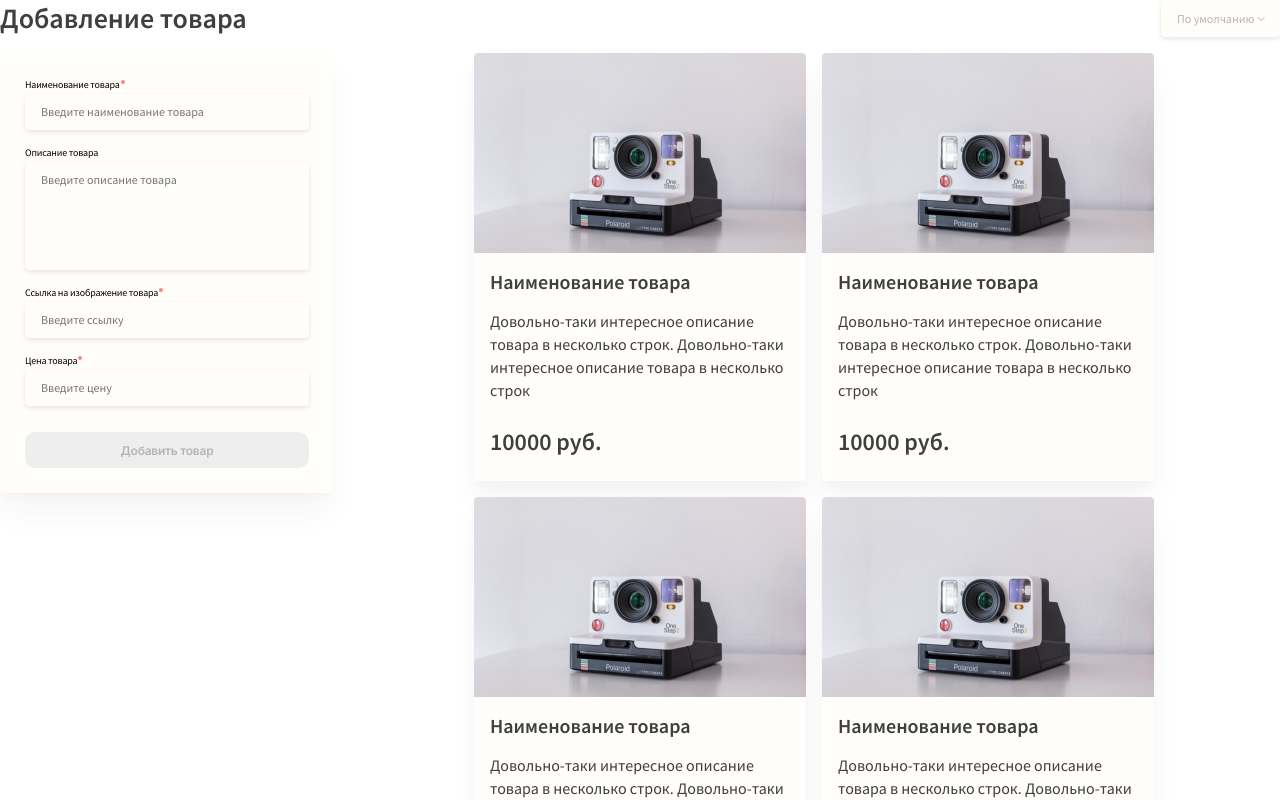
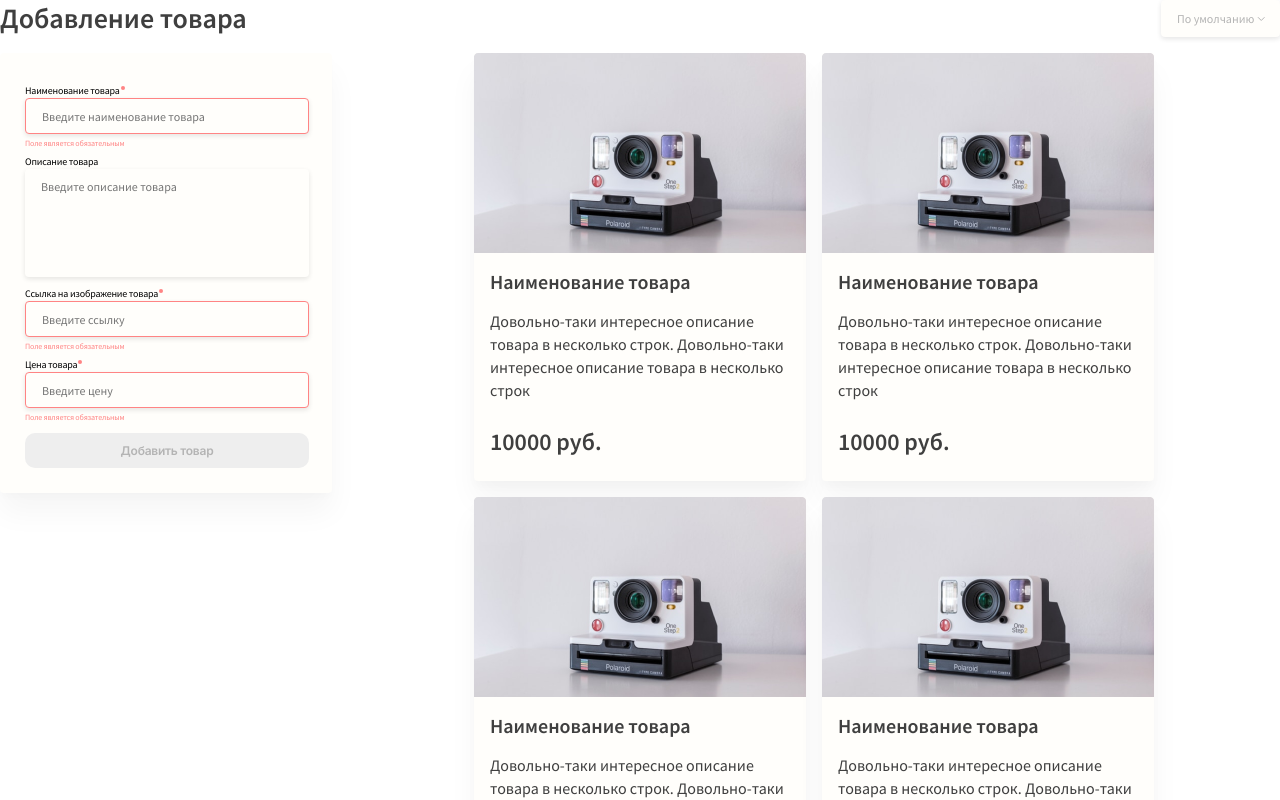
Before and after one commit to Vlad777-bit/idaproject-test, a Vue app: page / in a window 1280 px wide. Shown: the top 800 px of the page. Built offline with nearby package versions, Linux system fonts and the light colour scheme; the HTML template or start-up script is replaced by a standard one.

Commit message:
added temporary validation

```diff
--- a/src/components/AppForm.vue
+++ b/src/components/AppForm.vue
@@ -1,39 +1,49 @@
 <template>
   <div>
-    <form class="form">
+    <form class="form" @submit.prevent>
       <custom-input
         :label="'Наименование товара'"
-        :typeInput="'text'"
+        :type-input="'text'"
         :placeholder="'Введите наименование товара'"
         :id="'name'"
-        :isRquired="true"
+        :is-rquired="true"
+        :is-valid="validName"
+        v-model="productName"
+        :error-text="'Поле является обязательным'"
       />
 
       <custom-textarea
         :label="'Описание товара'"
         :placeholder="'Введите описание товара'"
         :id="'description'"
+        v-model="productDesc"
       />
 
       <custom-input
         :label="'Ссылка на изображение товара'"
-        :typeInput="'text'"
+        :type-input="'text'"
         :placeholder="'Введите ссылку'"
         :id="'linkImage'"
-        :isRquired="true"
+        :is-rquired="true"
+        :is-valid="validPhotoLink"
+        v-model="productPhotoLink"
+        :error-text="'Поле является обязательным'"
       />
 
       <custom-input
         :label="'Цена товара'"
-        :typeInput="'text'"
+        :type-input="'text'"
         :placeholder="'Введите цену'"
         :id="'price'"
-        :isRquired="true"
+        :is-rquired="true"
+        :is-valid="validPrice"
+        v-model="productPrice"
+        :error-text="'Поле является обязательным'"
       />
 
       <custom-button
         :class="{
-          disabled: isDisabled,
+          disabled: !isDisabled,
         }"
       >
         Добавить товар
@@ -52,7 +62,10 @@ export default {
 
   data() {
     return {
-      isDisabled: true,
+      productName: "",
+      productDesc: "",
+      productPhotoLink: "",
+      productPrice: "",
     };
   },
 
@@ -61,5 +74,27 @@ export default {
     CustomTextarea,
     CustomButton,
   },
+
+  computed: {
+    validName() {
+      return this.productName.length !== 0;
+    },
+
+    validPhotoLink() {
+      return this.productPhotoLink.length !== 0;
+    },
+
+    validPrice() {
+      return this.productPrice.length !== 0;
+    },
+
+    isDisabled() {
+      return (
+        this.productName.length &&
+        this.productPhotoLink.length &&
+        this.productPrice.length
+      );
+    },
+  },
 };
 </script>
--- a/src/components/UI/CustomInput.vue
+++ b/src/components/UI/CustomInput.vue
@@ -1,4 +1,5 @@
 <template>
+  <div>
     <label
       class="form__label"
       :class="{
@@ -11,10 +12,18 @@
 
     <input
       class="form__input"
+      :class="{
+        'error-input': !isValid,
+      }"
       :type="typeInput"
       :id="id"
       :placeholder="placeholder"
+      :value="modelValue"
+      @input="$emit('update:modelValue', $event.target.value)"
     />
+
+    <span class="error-text" v-if="!isValid">{{ errorText }}</span>
+  </div>
 </template>
 
 <script>
@@ -46,6 +55,23 @@ export default {
       type: Boolean,
       required: false,
     },
+
+    isValid: {
+      type: Boolean,
+      required: false,
     },
+
+    modelValue: {
+      type: String,
+      required: true,
+    },
+
+    errorText: {
+      type: String,
+      required: false,
+    },
+  },
+
+  emits: ["update:modelValue"],
 };
 </script>
--- a/src/components/UI/CustomTextarea.vue
+++ b/src/components/UI/CustomTextarea.vue
@@ -1,11 +1,15 @@
 <template>
+  <div>
     <label class="form__label" :for="id">{{ label }}</label>
     <textarea
       class="form__description"
       :name="id"
       :id="id"
       :placeholder="placeholder"
+      :value="modelValue"
+      @input="$emit('update:modelValue', $event.target.value)"
     ></textarea>
+  </div>
 </template>
 
 <script>
@@ -27,6 +31,13 @@ export default {
       type: String,
       require: false,
     },
+
+    modelValue: {
+      type: String,
+      required: true,
     },
+  },
+
+  emits: ["update:modelValue"],
 };
 </script>
--- a/src/styles/base/_mixins.scss
+++ b/src/styles/base/_mixins.scss
@@ -1,5 +1,4 @@
 @mixin input {
-  margin-top: -15px;
   width: 284px;
   height: 36px;
 
--- a/src/styles/blocks/app_form/_app_form.scss
+++ b/src/styles/blocks/app_form/_app_form.scss
@@ -61,6 +61,7 @@
     border-radius: 10px;
 
     cursor: pointer;
+    transition: $transition;
 
     // Text
     font-family: "Inter";
--- a/src/styles/main.scss
+++ b/src/styles/main.scss
@@ -48,3 +48,18 @@
   color: #b4b4b4;
   cursor: not-allowed;
 }
+
+.error-input {
+  border: 1px solid #ff8484;
+}
+
+.error-text {
+  margin-top: 4px;
+  display: block;
+
+  font-weight: 400;
+  font-size: 8px;
+  line-height: 11px;
+  letter-spacing: -0.02em;
+  color: #ff8484;
+}
```
Lines whose indentation alone changed are shown as unchanged.
